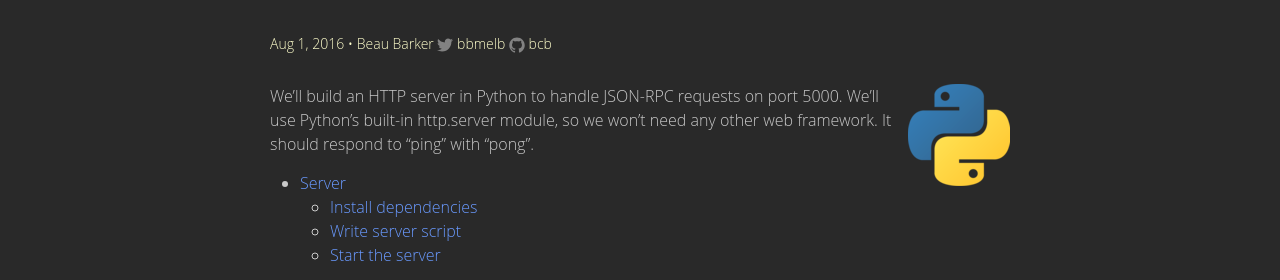
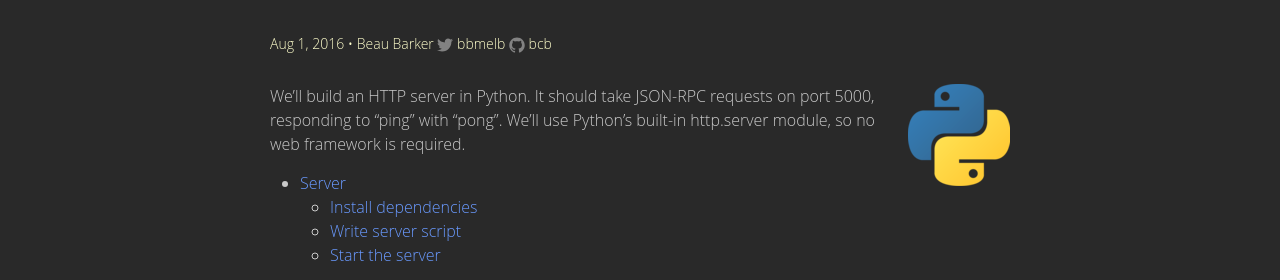
Before and after one commit to explodinglabs/explodinglabs.github.io, a Jekyll site: the page built from _json-rpc/httpserver.markdown, in a window 1280 px wide. Shown: the part 157-437 px from the top of the page. Built offline with Jekyll 4.4.1, drawn with Linux system fonts in a browser that asks for light colours; some web fonts are replaced.

Commit message:
Adjust intro para in all jsonrpc posts

```diff
--- a/_json-rpc/flask-jsonrpc.markdown
+++ b/_json-rpc/flask-jsonrpc.markdown
@@ -9,8 +9,8 @@ comments: true
 ![flask](/assets/flask.png)
 </div>
 
-We'll build an HTTP server in Python to handle JSON-RPC requests on port
-5000. It should respond to "speak" requests with "meow".
+We'll build an HTTP server in Python. It should take JSON-RPC requests on port
+5000, responding to "speak" with "meow".
 
 * TOC
 {:toc}
--- a/_json-rpc/httpserver.markdown
+++ b/_json-rpc/httpserver.markdown
@@ -8,9 +8,9 @@ permalink: /python/httpserver/jsonrpc
 ![python](/assets/python.png)
 </div>
 
-We'll build an HTTP server in Python to handle JSON-RPC requests on port 5000.
-We'll use Python's built-in http.server module, so we won't need any other web
-framework. It should respond to "ping" with "pong".
+We'll build an HTTP server in Python. It should take JSON-RPC requests on port
+5000, responding to "ping" with "pong". We'll use Python's built-in http.server
+module, so no web framework is required.
 
 * TOC
 {:toc}
--- a/_json-rpc/pyzmq-jsonrpc.markdown
+++ b/_json-rpc/pyzmq-jsonrpc.markdown
@@ -7,8 +7,8 @@ comments: true
 ---
 {::options syntax_highlighter_opts="default_lang: python" /}
 
-We'll build a [ZeroMQ](http://zeromq.org) server in Python to process JSON-RPC
-requests on port 5000. It should respond to "ping" with "pong".
+We'll build a [ZeroMQ](http://zeromq.org) server in Python. It should take
+JSON-RPC requests on port 5000, responding to "ping" with "pong".
 
 * TOC
 {:toc}
--- a/_json-rpc/socketio.markdown
+++ b/_json-rpc/socketio.markdown
@@ -5,8 +5,8 @@ date: 2016-08-01
 permalink: /python/flask-socketio/jsonrpc
 comments: true
 ---
-We'll build a socket.io server in Python to handle JSON-RPC requests on port
-5000. It should respond to "ping" with "pong".
+We'll build a socket.io server in Python. It should take JSON-RPC requests on
+port 5000, responding to "ping" with "pong".
 
 * TOC
 {:toc}
--- a/_json-rpc/werkzeug-jsonrpc.markdown
+++ b/_json-rpc/werkzeug-jsonrpc.markdown
@@ -9,8 +9,8 @@ comments: true
 ![werkzeug](/assets/werkzeug.png)
 </div>
 
-We'll build an HTTP server in Python to handle JSON-RPC requests on port
-5000. It should take numbers and "square" or "cube" them.
+We'll build an HTTP server in Python. It should take JSON-RPC requests on port
+5000, squaring or cubing numbers.
 
 * TOC
 {:toc}
```
